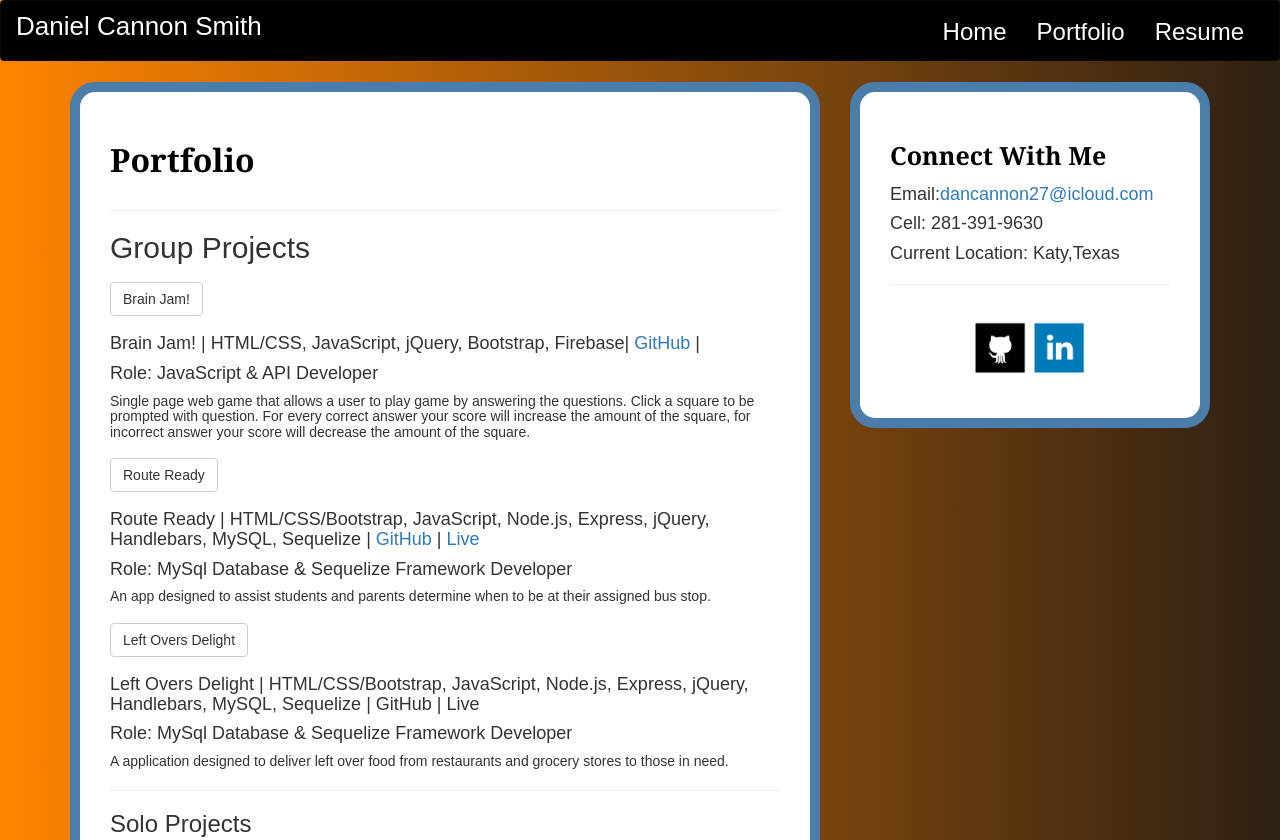
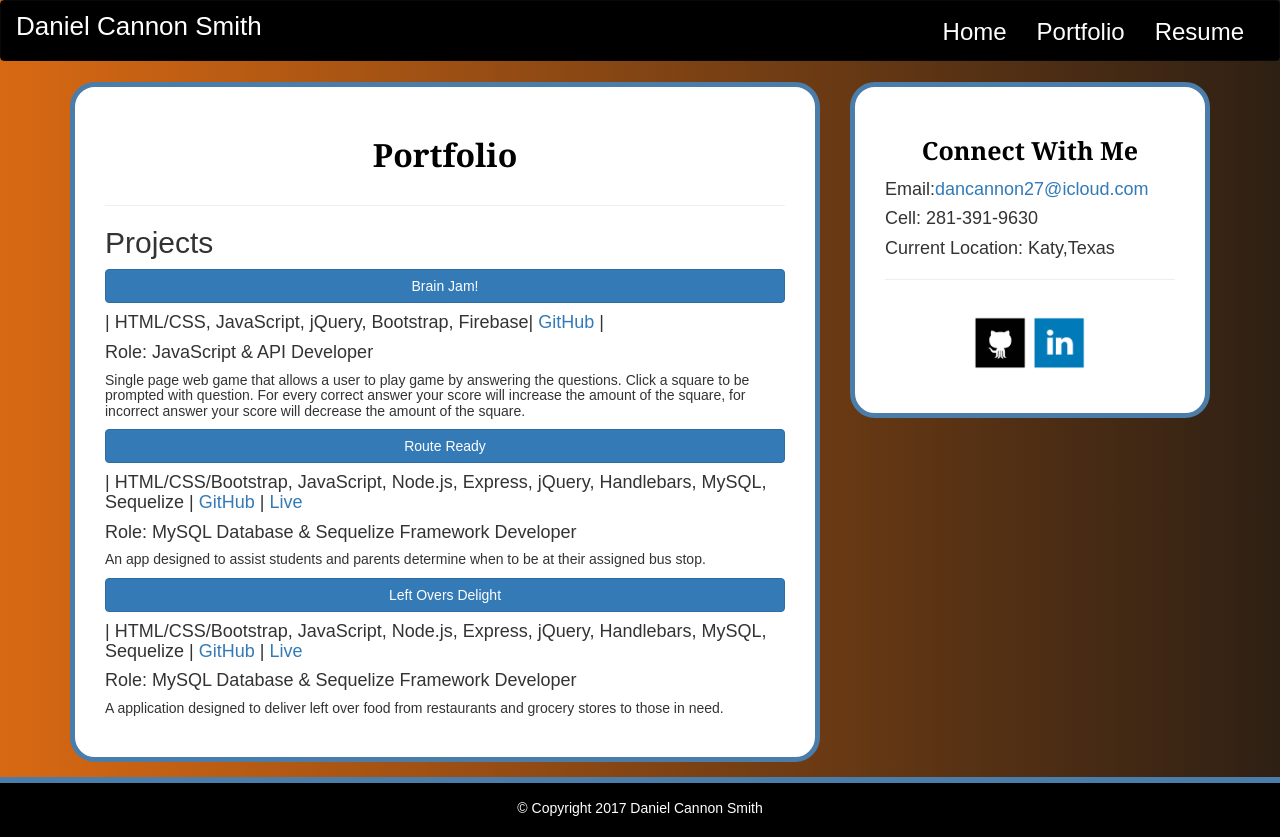
Before and after one commit to Dancannon27/portfolio, a plain HTML site: page portfolio.html in a window 1280 px wide. Shown: the top 840 px of the page. Drawn offline with nearby package versions, Linux system fonts and the light colour scheme.

Commit message:
add color to portfolio buttons

```diff
--- a/assets/css/style.css
+++ b/assets/css/style.css
@@ -7,7 +7,7 @@ body {
   font-family: Arial, "Helvetica Neue", Helvetica, sans-serif;
 
   /* Visual */
-  background: linear-gradient(-90deg, rgb(46, 32, 20), rgb(255, 132, 0));
+  background: linear-gradient(-90deg, rgb(46, 32, 20), rgb(216, 105, 19));
 }
 
 html {
@@ -62,7 +62,8 @@ html {
 .about-me-header {
   /* Positioning */
   margin-bottom: 33px;
-  font-family: Georgia, Times, "Times New Roman", serif;
+  font-family: Georgia, Times, serif;
+  text-align: center;
 
   /* Typography */
   font-size: 32px;
@@ -75,7 +76,7 @@ html {
   width: 100%;
   padding: 30px;
   border-radius: 25px;
-    border: 10px solid #4a7daa;
+    border: 5px solid #4a7daa;
 
   /* Positioning */
   margin-top: 1px;
@@ -122,7 +123,7 @@ html {
   /* Positioning */
   margin-top: 1px;
   border-radius: 25px;
-    border: 10px solid #4a7daa;
+    border: 5px solid #4a7daa;
 
   /* Visual */
   background-color: #fff;
@@ -132,6 +133,7 @@ html {
   /* Positioning */
   margin-bottom: 15px;
   font-family: Georgia, Times, "Times New Roman", serif;
+  text-align: center;
 
   /* Typography */
   font-size: 25px;
--- a/portfolio.html
+++ b/portfolio.html
@@ -68,24 +68,22 @@
                   <h1 class="about-me-header">Portfolio</h1>
                   <hr class="about-me-hr"/>
                   <!-- <img src="assets/images/me.jpg" alt="" id="nate-image"/> -->
-                  <h2>Group Projects</h2>
-                  <a href="team-project-1/index.html"<button type="button" class="btn btn-default navbar-btn">Brain Jam!</button></a>
-<h4>Brain Jam! | HTML/CSS, JavaScript, jQuery, Bootstrap, Firebase| <a href="https://github.com/Dancannon27/team-project-1">GitHub</a> |</h4>
+                  <h2>Projects</h2>
+                  <a href="team-project-1/index.html"<button type="button" class="btn btn-primary btn-block">Brain Jam!</button></a>
+<h4>| HTML/CSS, JavaScript, jQuery, Bootstrap, Firebase| <a href="https://github.com/Dancannon27/team-project-1">GitHub</a> |</h4>
     <h4>Role: JavaScript & API Developer</h4>
 <h5>Single page web game that allows a user to play game by answering the questions. Click a square to be prompted with question. For every correct answer your score will increase the amount of the square, for incorrect answer your score will decrease the amount of the square.</h5>
 
-                  <a href="https://limitless-reaches-50313.herokuapp.com/"<button type="button" class="btn btn-default navbar-btn">Route Ready</button></a>
-<h4>Route Ready | HTML/CSS/Bootstrap, JavaScript, Node.js, Express, jQuery, Handlebars, MySQL, Sequelize |  <a href="https://github.com/Dancannon27/project-2-team-4">GitHub</a>  |  <a href="https://limitless-reaches-50313.herokuapp.com/">Live</a></h4>
-    <h4>Role: MySql Database & Sequelize Framework Developer</h4>
+                  <a href="https://limitless-reaches-50313.herokuapp.com/"<button type="button" class="btn btn-primary btn-block">Route Ready</button></a>
+<h4>| HTML/CSS/Bootstrap, JavaScript, Node.js, Express, jQuery, Handlebars, MySQL, Sequelize |  <a href="https://github.com/Dancannon27/project-2-team-4">GitHub</a>  |  <a href="https://limitless-reaches-50313.herokuapp.com/">Live</a></h4>
+    <h4>Role: MySQL Database & Sequelize Framework Developer</h4>
 <h5>An app designed to assist students and parents determine when to be at their assigned bus stop.</h5>
 
-                  <a href="https://leftoversdelight.herokuapp.com/"<button type="button" class="btn btn-default navbar-btn">Left Overs Delight</button></a>
-<h4>Left Overs Delight | HTML/CSS/Bootstrap, JavaScript, Node.js, Express, jQuery, Handlebars, MySQL, Sequelize |  GitHub |  Live</h4>
-	  <h4>Role: MySql Database & Sequelize Framework Developer</h4>
+                  <a href="https://leftoversdelight.herokuapp.com/"<button type="button" class="btn btn-primary btn-block">Left Overs Delight</button></a>
+<h4>| HTML/CSS/Bootstrap, JavaScript, Node.js, Express, jQuery, Handlebars, MySQL, Sequelize |  <a href="https://github.com/Dancannon27/project-3">GitHub</a> |  <a href="https://leftoversdelight.herokuapp.com/">Live</a></h4>
+	  <h4>Role: MySQL Database & Sequelize Framework Developer</h4>
   <h5>A application designed to deliver left over food from restaurants and grocery stores to those in need.</h5>
-                  <hr class="about-me-hr"/>
-                  <h3>Solo Projects</h3>
-                  <p></p>
+
                 </article>
               </div>
               <div class="col-md-4">
```
Also changed, not shown: index.html (+1 -1 lines), resume.html (+4 -3 lines).
